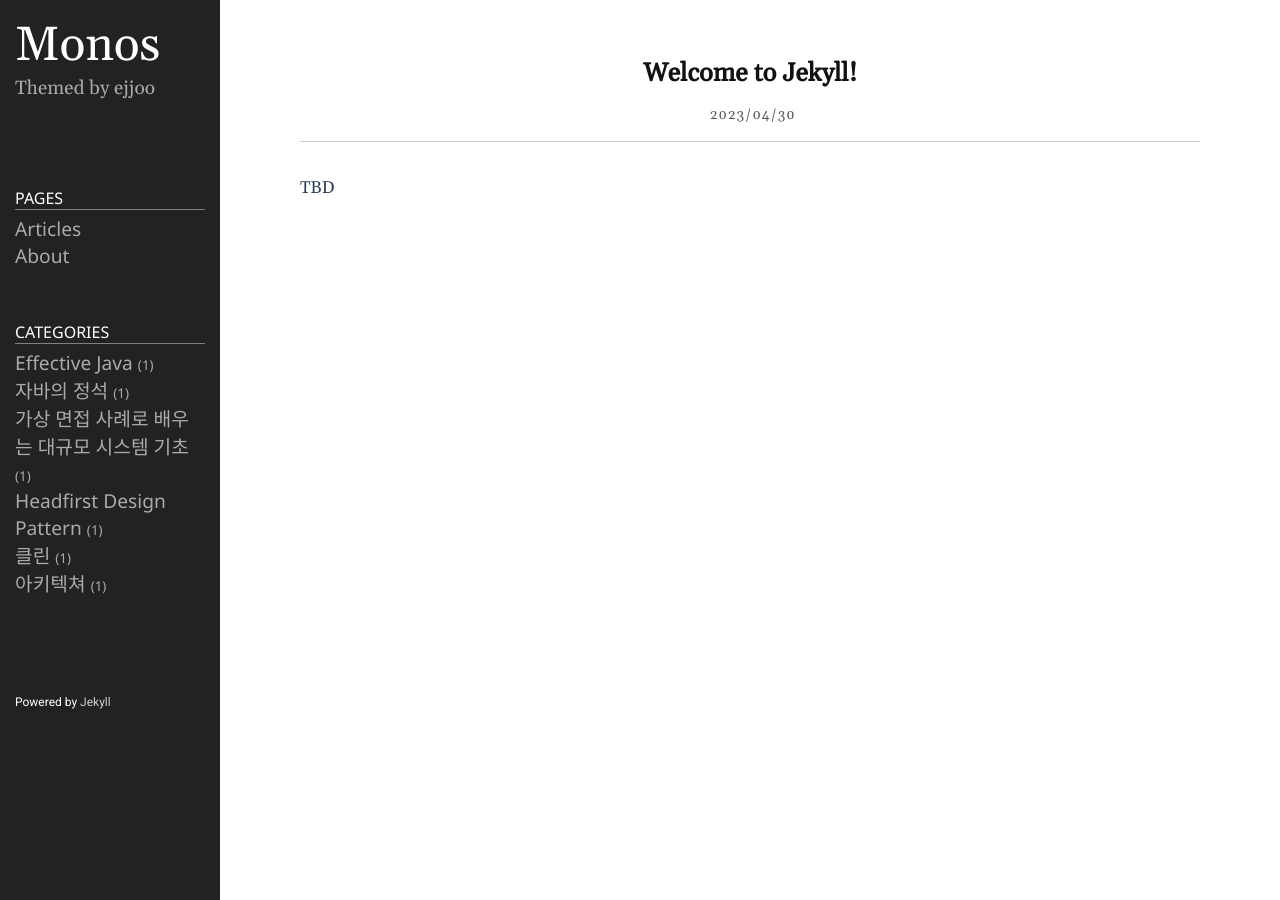
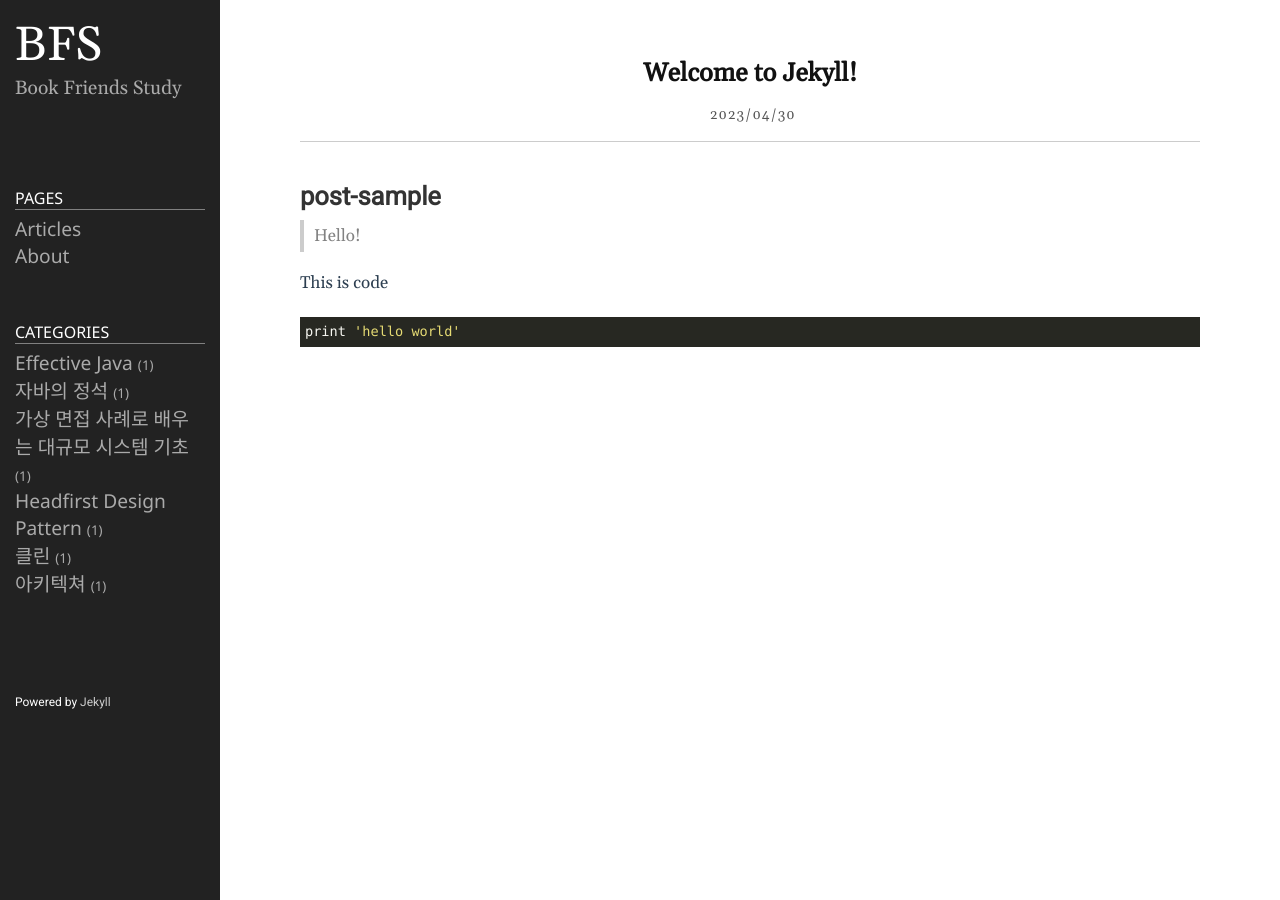
Before and after one commit to bookFriendsStudy/bookFriendsStudy.github.io, a Jekyll site: the page built from _posts/클린 아키텍쳐/2023-06-10-architecture1.markdown, in a window 1280 px wide. Built offline with Jekyll 4.4.1, drawn with Linux system fonts in a browser that asks for light colours.

Commit message:
fix: page name

````diff
--- a/_config.yml
+++ b/_config.yml
@@ -18,13 +18,13 @@
 # You can create any custom variable you would like, and they will be accessible
 # in the templates via {{ site.myvariable }}.
 
-title: Monos
-email: ejjoo7994@gmail.com
+title: BFS
+email:
 description: >- # this means to ignore newlines until "baseurl:"
-  Themed by ejjoo
+  Book Friends Study
 # baseurl: "/" # the subpath of your site, e.g. /blog
 # url: "http://ejjoo.github.io" # the base hostname & protocol for your site, e.g. http://example.com
-github_username: ejjoo
+github_username: bookFriendsStudy
 highlighter: rouge
 svg:
   optimize: true
--- a/_posts/클린 아키텍쳐/2023-06-10-architecture1.markdown
+++ b/_posts/클린 아키텍쳐/2023-06-10-architecture1.markdown
@@ -4,5 +4,10 @@ title: "Welcome to Jekyll!"
 date: 2023-05-01 00:00:00 +0900
 categories: "클린 아키텍쳐"
 ---
+# post-sample
+> Hello!
 
-TBD
+This is code
+```ruby
+print 'hello world'
+```
````
